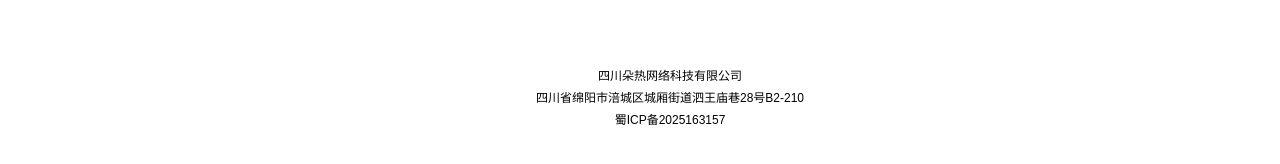
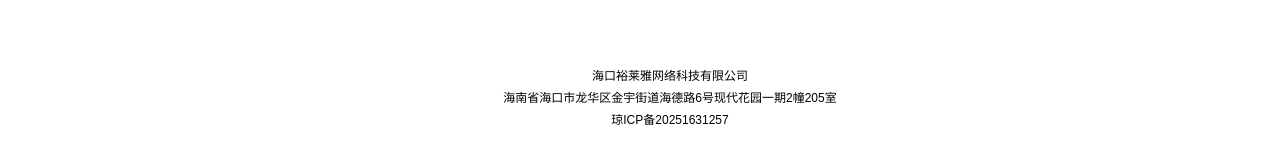
Before and after one commit to aa168188/Google, a plain HTML site: page index.html in a window 1280 px wide. Shown: the part 3308-3472 px from the top of the page. Drawn offline with Linux system fonts and the light colour scheme; a script that the page names is missing.

Commit message:
Update index.html

```diff
--- a/index.html
+++ b/index.html
@@ -456,9 +456,9 @@
 								<img src="static/picture/main.png" class="item-image btnDownload" alt="谷歌浏览器" data-sr-id="13" style="visibility: visible; opacity: 1; transform: matrix3d(1, 0, 0, 0, 0, 1, 0, 0, 0, 0, 1, 0, 0, 0, 0, 1); transition: all, opacity 0.6s cubic-bezier(0.5, 0, 0, 1) 0.1s, transform 0.6s cubic-bezier(0.5, 0, 0, 1) 0.1s;">
 							</div>
 							<div style="text-align:center">
-							    <div class="company" style="margin-bottom:10px">四川朵热网络科技有限公司</div>
-			                    <div class="address" style="margin-bottom:10px">四川省绵阳市涪城区城厢街道泗王庙巷28号B2-210</div>
-			                    <a href="#">蜀ICP备2025163157</a>
+							    <div class="company" style="margin-bottom:10px">海口裕莱雅网络科技有限公司</div>
+			                    <div class="address" style="margin-bottom:10px"> 海南省海口市龙华区金宇街道海德路6号现代花园一期2幢205室</div>
+			                    <a href="#">琼ICP备20251631257</a>
 							</div>
 						</div>
 
```
